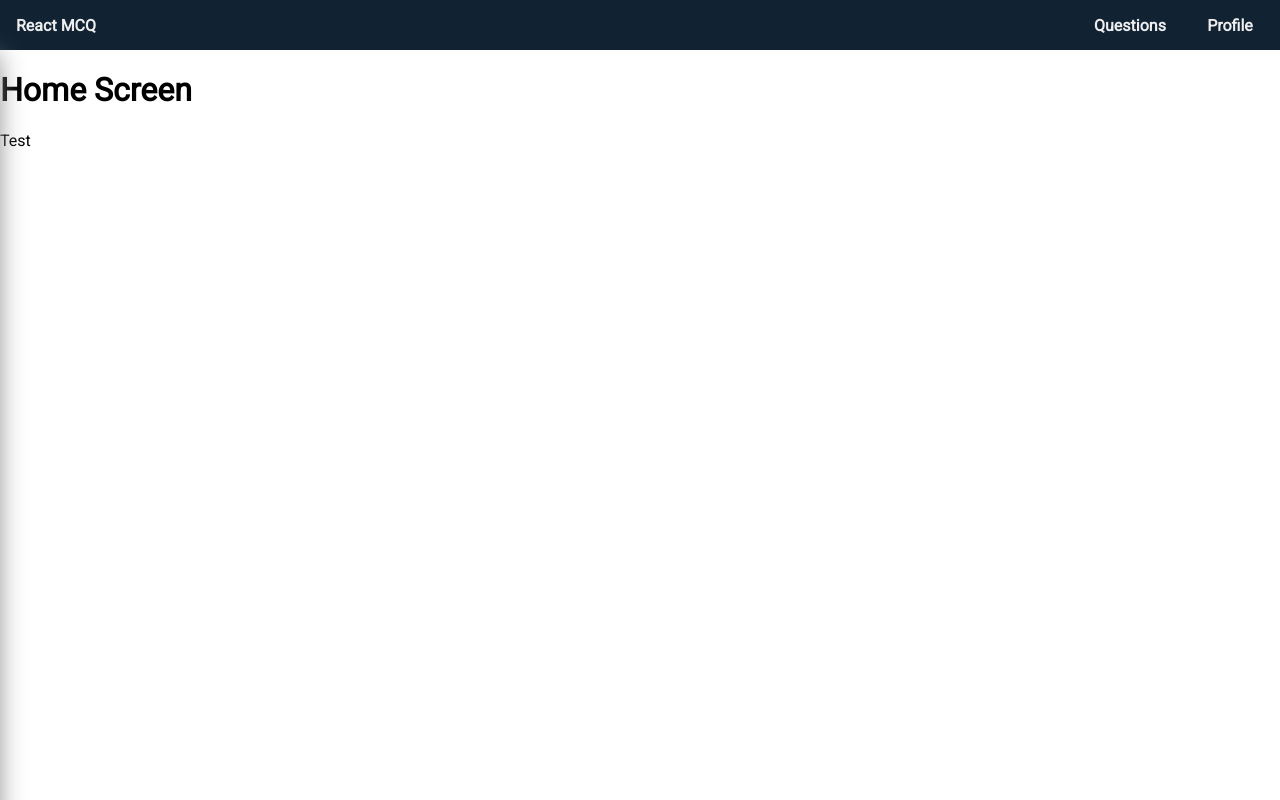
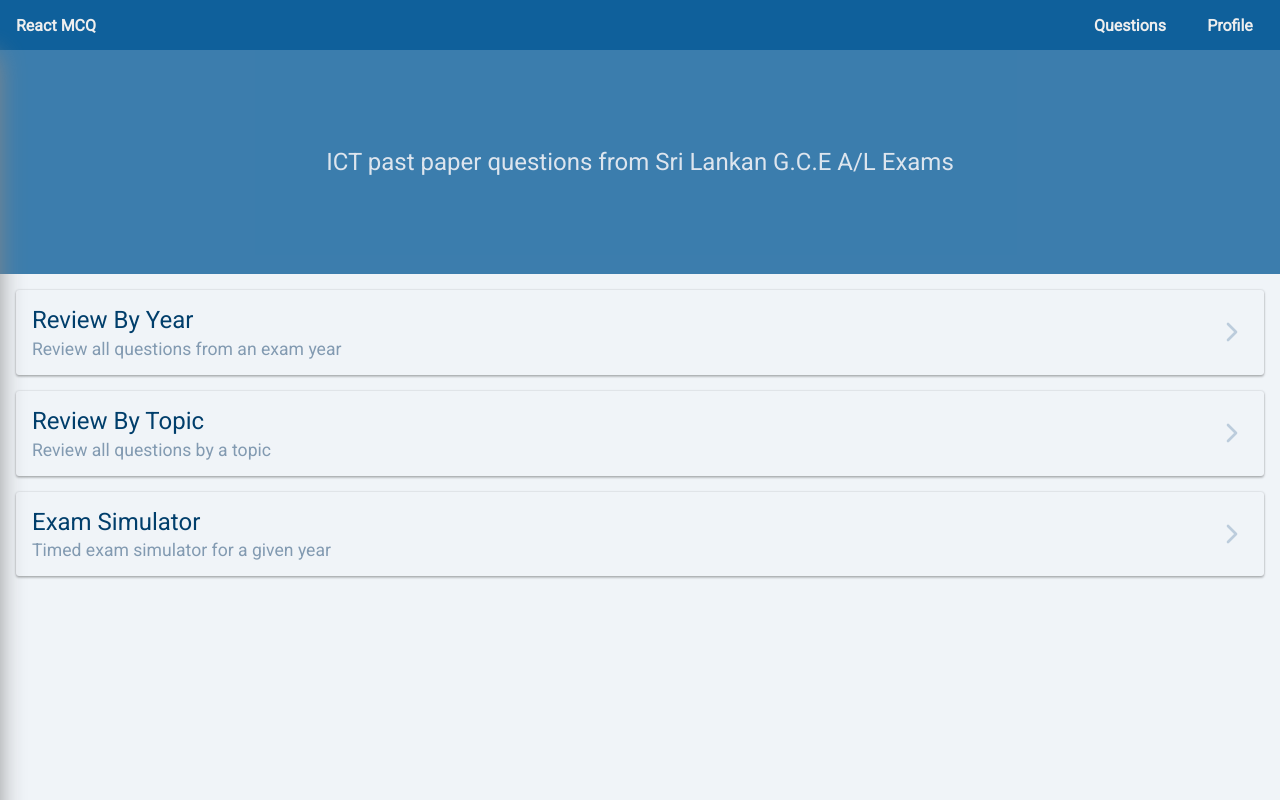
Before and after one commit to nipuna777/react-mcq, a React (Create React App) app: page / in a window 1280 px wide. Built offline with nearby package versions, Linux system fonts and the light colour scheme.

Commit message:
added menu item component

```diff
--- a/package.json
+++ b/package.json
@@ -5,6 +5,7 @@
   "dependencies": {
     "react": "^16.6.0",
     "react-dom": "^16.6.0",
+    "react-icons": "^3.2.2",
     "react-router-dom": "^4.3.1",
     "react-scripts": "2.0.5"
   },
--- a/src/App.css
+++ b/src/App.css
@@ -1,12 +1,57 @@
 * {
   font-family: 'Roboto', sans-serif;
+
+  --primary-1000: #003E6B;
+  --primary-900: #0A558C;
+  --primary-800: #0F609B;
+  --primary-700: #186FAF;
+  --primary-600: #2680C2;
+  --primary-500: #4098D7;
+  --primary-400: #62B0E8;
+  --primary-300: #84C5F4;
+  --primary-200: #B6E0FE;
+  --primary-100: #DCEEFB;
+
+  --vivid-1000: #8D2B0B;
+  --vivid-900: #B44D12;
+  --vivid-800: #CB6E17;
+  --vivid-700: #DE911D;
+  --vivid-600: #F0B429;
+  --vivid-500: #F7C948;
+  --vivid-400: #FADB5F;
+  --vivid-300: #FCE588;
+  --vivid-200: #FFF3C4;
+  --vivid-100: #FFFBEA;
+
+  --grey-1000: #102A43;
+  --grey-900: #243B53;
+  --grey-800: #334E68;
+  --grey-700: #486581;
+  --grey-600: #627D98;
+  --grey-500: #829AB1;
+  --grey-400: #9FB3C8;
+  --grey-300: #BCCCDC;
+  --grey-200: #D9E2EC;
+  --grey-100: #F0F4F8;
+
+  --shadow-1dp: 0px 1px 3px rgba(0, 0, 0, 0.2), 0px 2px 2px rgba(0, 0, 0, 0.12), 0px 0px 2px rgba(0, 0, 0, 0.14);
+
+  --border-radius-3: 3px;
 }
+
 .app header {
   text-align: center;
 }
 
 .app .question{
   padding: 0 2em;
+}
+
+.container {
+  min-height: 100vh;
+  background: var(--grey-100);
+  display: flex;
+  flex-direction: column;
 }
 
 .question-list {
--- a/src/App.js
+++ b/src/App.js
@@ -34,7 +34,7 @@ class App extends Component {
         return (
             <div>
                 <Router>
-                    <div>
+                    <div className="container">
                         <Toolbar drawerClickHandler={this.drawerToggleClickHandler} />
                         <SideDrawer isOpen={this.state.sideDrawerOpen} />
                         {backDrop}
--- /dev/null
+++ b/src/components/MenuItem/MenuItem.css
@@ -0,0 +1,27 @@
+.menu-item {
+    padding: 1em;
+    box-shadow: var(--shadow-1dp);
+    border-radius: var(--border-radius-3);
+    display: flex;
+    justify-content: center;
+    margin-bottom: 1em;
+}
+
+.menu-item__text {
+    flex: 1;
+}
+
+.menu-item__text__main {
+    color: var(--primary-1000);
+    font-size: 1.5em;
+    margin-bottom: .2em;
+}
+
+.menu-item__text__sub {
+    color: var(--grey-500);
+    font-size: 1.1em;
+}
+
+.menu-item__arrow {
+    align-self: center;
+}
--- /dev/null
+++ b/src/components/MenuItem/MenuItem.js
@@ -0,0 +1,19 @@
+import React from 'react';
+
+import { FiChevronRight } from "react-icons/fi";
+
+import './MenuItem.css';
+
+const menuItem = function(props) {
+    return (
+        <li className="menu-item">
+            <div className="menu-item__text">
+                <div className="menu-item__text__main">{props.title}</div>
+                <div className="menu-item__text__sub">{props.subtitle}</div>
+            </div>
+            <FiChevronRight className="menu-item__arrow" size="2em" color="var(--grey-300)" />
+        </li>
+    );
+};
+
+export default menuItem;
--- a/src/components/Toolbar/Toolbar.css
+++ b/src/components/Toolbar/Toolbar.css
@@ -4,7 +4,7 @@
     margin: 0;
     list-style: none;
     width: 100%;
-    background: #123;
+    background: var(--primary-800);
     height: 50px;
 }
 
--- /dev/null
+++ b/src/screens/Home.css
@@ -0,0 +1,22 @@
+.home-banner {
+    min-height: 14rem;
+    display: flex;
+    align-items: center;
+    justify-content: center;
+    background: var(--primary-800);
+    color: var(--grey-200);
+    opacity: .8;
+}
+
+.home-banner p {
+    font-size: 1.5rem;
+    font-weight: lighter;
+    width: 75%;
+    text-align: center;
+}
+
+.menu-item-list {
+    list-style: none;
+    margin: 1em;
+    padding: 0;
+}
--- a/src/screens/home.js
+++ b/src/screens/home.js
@@ -1,12 +1,22 @@
 import React, { Component } from 'react';
+import MenuItem from '../components/MenuItem/MenuItem';
+
+import './Home.css';
 
 export class HomeScreen extends Component {
     render() {
         return (
             <div>
-                <h1>Home Screen</h1>
-                <p>Test</p>
+                <div className="home-banner">
+                    <p>ICT past paper questions from Sri Lankan G.C.E A/L Exams</p>
+                </div>
+
+                <ul className="menu-item-list">
+                    <MenuItem title="Review By Year" subtitle="Review all questions from an exam year" />
+                    <MenuItem title="Review By Topic" subtitle="Review all questions by a topic" />
+                    <MenuItem title="Exam Simulator" subtitle="Timed exam simulator for a given year" />
+                </ul>
             </div>
-        )
+        );
     }
 }
```
Also changed, not shown: 1 other file (tests, documents, lock files or other folders).
